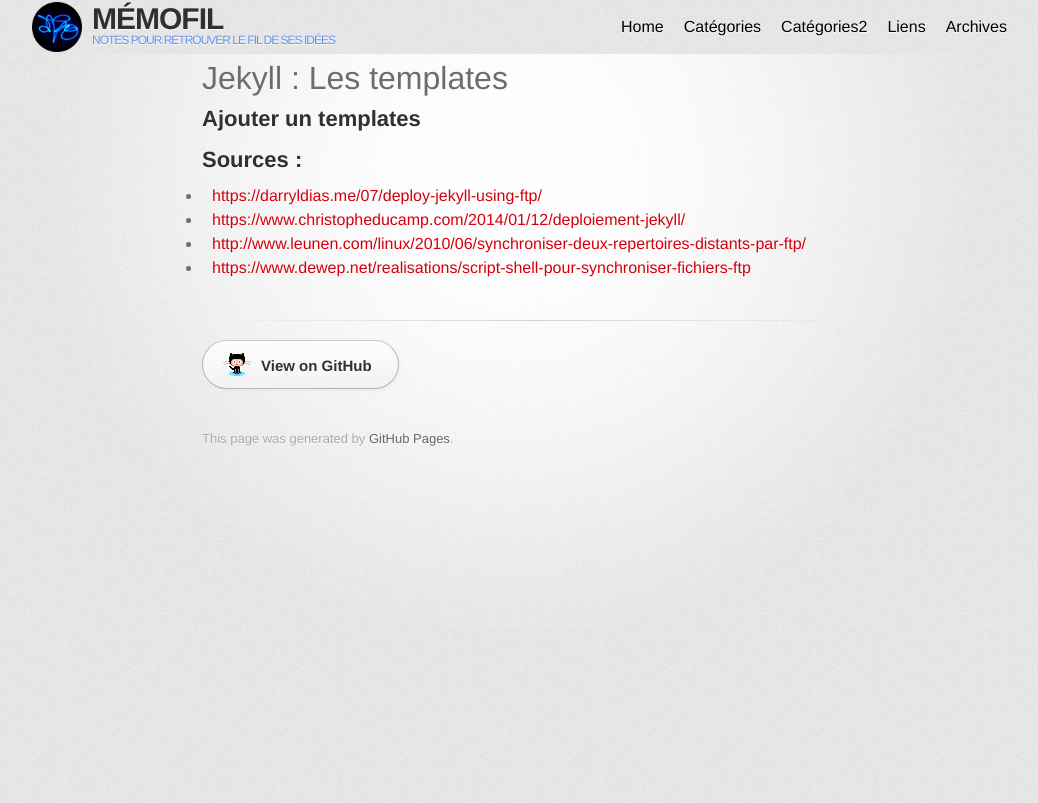
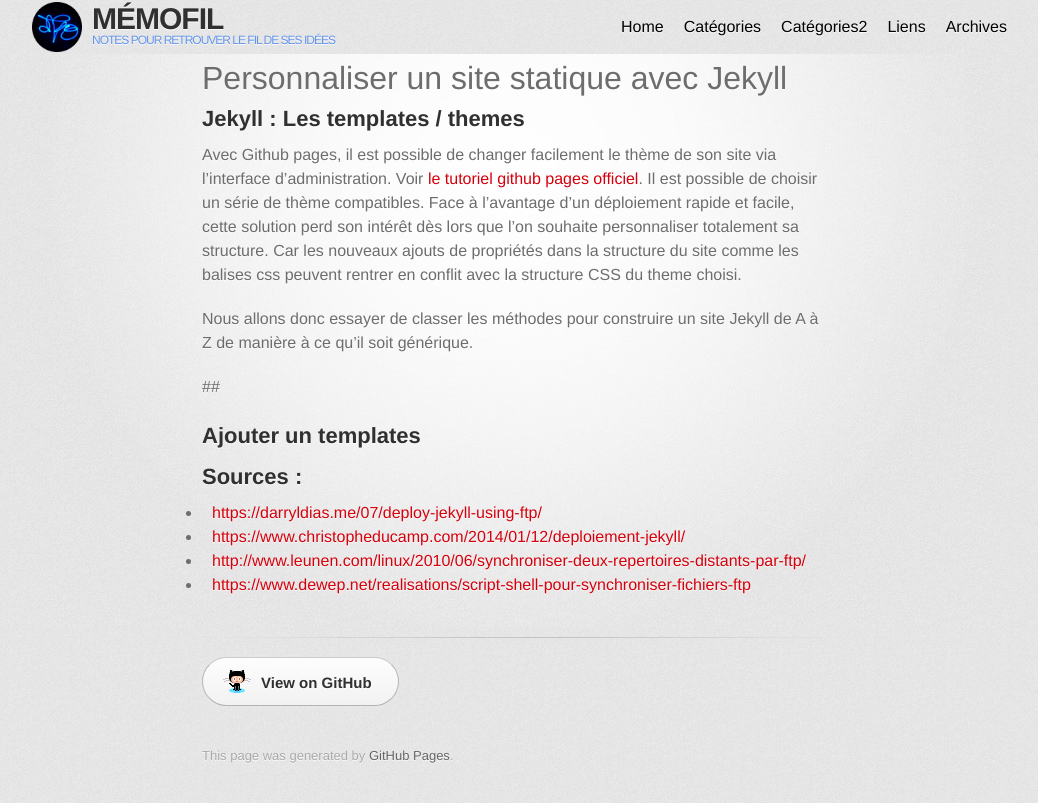
Before and after one commit to Memofil/memofil.github.io, a Jekyll site: the page built from _posts/2017-09-09-Personnaliser-Un-Site-Statique-Jekyll.markdown, in a window 1280 px wide. Shown: the top 803 px of the page, without its empty margins (128-1166 px from the left). Built offline with Jekyll 4.4.1, drawn with Linux system fonts in a browser that asks for light colours; nearby versions of some CDN libraries; some web fonts are replaced.

Commit message:
nouvelle modif

```diff
--- a/_posts/2017-09-09-Personnaliser-Un-Site-Statique-Jekyll.markdown
+++ b/_posts/2017-09-09-Personnaliser-Un-Site-Statique-Jekyll.markdown
@@ -6,7 +6,17 @@
 tags: Jekyll ftp
 ---
 
-# Jekyll : Les templates
+# Personnaliser un site statique avec Jekyll
+
+## Jekyll : Les templates / themes
+
+Avec Github pages, il est possible de changer facilement le thème de son site via l'interface d'administration.
+  Voir [le tutoriel github pages officiel](https://guides.github.com/features/pages/){:target= "_blank"}.
+Il est possible de choisir un série de thème compatibles. Face à l'avantage d'un déploiement rapide et facile, cette solution perd son intérêt dès lors que l'on souhaite personnaliser totalement sa structure. Car les nouveaux ajouts de propriétés dans la structure du site comme les balises css peuvent rentrer en conflit avec la structure CSS du theme choisi.
+
+Nous allons donc essayer de classer les méthodes pour construire un site Jekyll de A à Z de manière à ce qu'il soit générique.
+
+##
 
 ## Ajouter un templates
 
```
